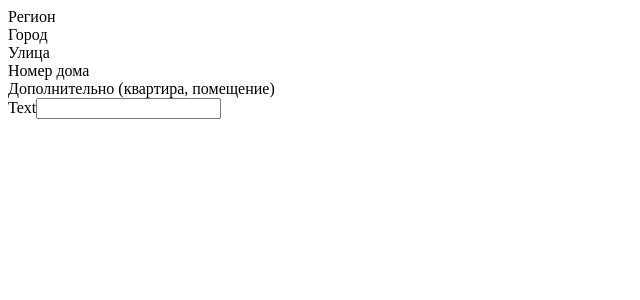
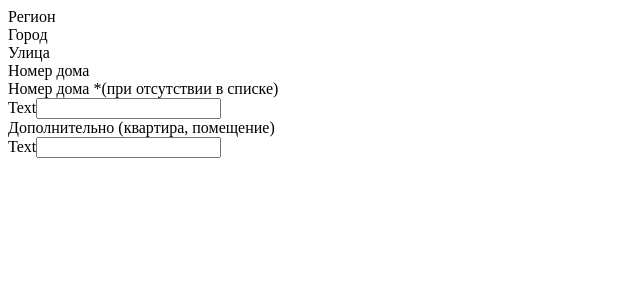
Before and after one commit to solbianca/yii2-fias, a PHP site: template widgets/autocomplete/views/index.php in a window 1280 px wide. Shown: the top 300 px of the page, without its empty margins (0-640 px from the left). Run offline with PHP 8.4, Linux system fonts and the light colour scheme; the template is opened without the code that fills it: most values are stand-ins (such as "Sample title", 1, 10 or a date in 2020); form fields are guessed from the names that the template uses; data that the repository does not hold is empty; some libraries are stand-ins or nearby versions.

Commit message:
Add additional input for house number for manual set

```diff
--- a/widgets/autocomplete/Autocomplete.php
+++ b/widgets/autocomplete/Autocomplete.php
@@ -27,6 +27,7 @@
         public $model;
         public $attribute;
         public $additional_column;
+        public $additional_house_field;
 
         /**
          * @inherit
--- a/widgets/autocomplete/views/index.php
+++ b/widgets/autocomplete/views/index.php
@@ -122,6 +122,12 @@
             ]);
         ?>
     </div>
+    <?php if ($widget->additional_house_field) { ?>
+        <div class="form-group">
+            <label for="form-house">Номер дома *(при отсутствии в списке)</label>
+            <?= Html::input('text', Html::getInputName($widget->model, $widget->additional_house_field), $widget->model->getAttribute($widget->additional_house_field),['class' => 'form-control']) ?>
+        </div>
+    <?php } ?>
     <?php if ($widget->additional_column) { ?>
         <div class="form-group">
             <label for="form-house">Дополнительно (квартира, помещение)</label>
```
